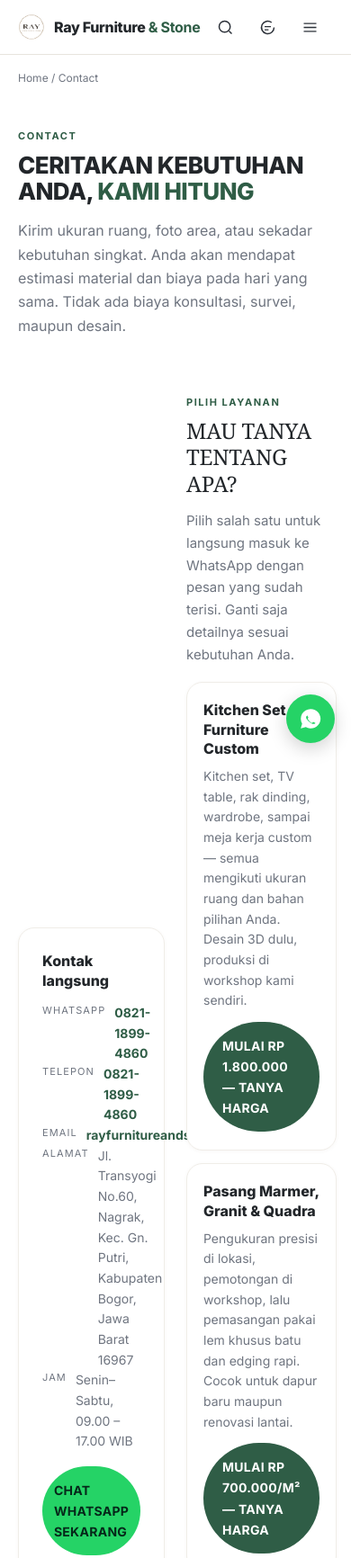
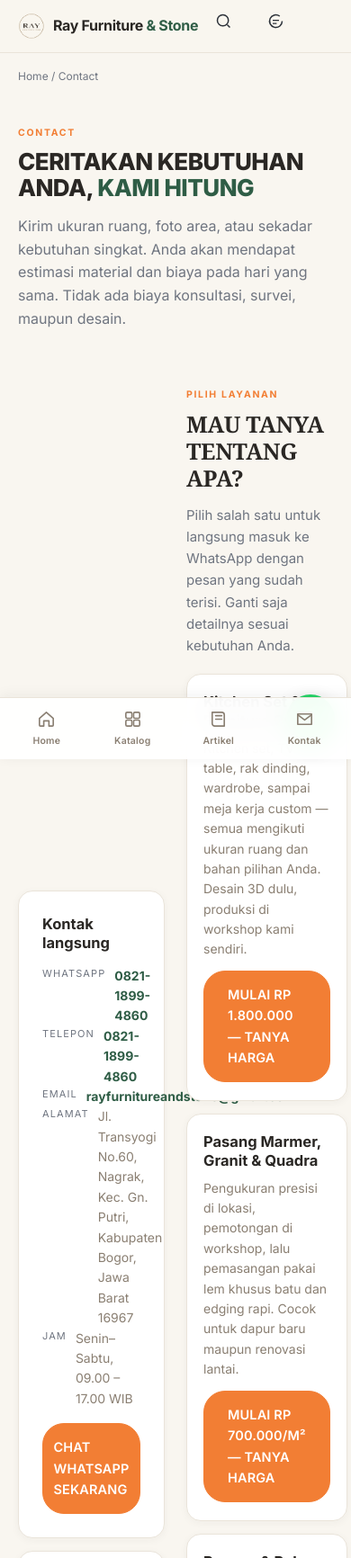
Before and after one commit to rayfurnitureandstone-wq/rayfurniture-and-stone, an Astro site: page /contact in a window 390 px wide. Shown: the top 1732 px of the page at 90% size. Built offline with nearby package versions, Linux system fonts and the light colour scheme; Astro itself is replaced by a stand-in of ours.

Commit message:
mobile app-like UI: terracotta palette, serif headings, bottom tab bar, pill CTAs (desktop untouched)

```diff
--- a/src/layouts/Base.astro
+++ b/src/layouts/Base.astro
@@ -130,5 +130,21 @@ const isOn = (h) => (h === '/' ? path === '/' : path.startsWith(h));
     drawer.addEventListener('click', e => { if (e.target === drawer) shut(); });
     document.addEventListener('keydown', e => { if (e.key === 'Escape') shut(); });
   </script>
+  <!-- Bottom nav: mobile only -->
+  <nav class="mtabbar" aria-label="Navigasi utama mobile">
+    <a href="/" class={isOn('/') ? 'on' : ''} aria-current={isOn('/') ? 'page' : undefined}>
+      <svg viewBox="0 0 24 24"><path d="M4 11l8-7 8 7v8a1 1 0 0 1-1 1h-4v-6H9v6H5a1 1 0 0 1-1-1z"/></svg><span>Home</span>
+    </a>
+    <a href="/top-table/" class={isOn('/top-table/') ? 'on' : ''} aria-current={isOn('/top-table/') ? 'page' : undefined}>
+      <svg viewBox="0 0 24 24"><rect x="4" y="4" width="7" height="7" rx="1.5"/><rect x="13" y="4" width="7" height="7" rx="1.5"/><rect x="4" y="13" width="7" height="7" rx="1.5"/><rect x="13" y="13" width="7" height="7" rx="1.5"/></svg><span>Katalog</span>
+    </a>
+    <a href="/what-news/" class={isOn('/what-news/') ? 'on' : ''} aria-current={isOn('/what-news/') ? 'page' : undefined}>
+      <svg viewBox="0 0 24 24"><path d="M5 4h11a3 3 0 0 1 3 3v13H8a3 3 0 0 1-3-3z"/><path d="M9 8h7M9 12h7"/></svg><span>Artikel</span>
+    </a>
+    <a href="/contact/" class={isOn('/contact/') ? 'on' : ''} aria-current={isOn('/contact/') ? 'page' : undefined}>
+      <svg viewBox="0 0 24 24"><path d="M4 6h16v12H4z"/><path d="m4 7 8 6 8-6"/></svg><span>Kontak</span>
+    </a>
+  </nav>
+
 </body>
 </html>
--- a/src/styles/global.css
+++ b/src/styles/global.css
@@ -310,54 +310,147 @@ details .ans{padding:0 0 16px;color:var(--muted);font-size:13.8px}
 .guarantee-grid span{font-size:12.5px;color:var(--muted);display:block}
 @media (max-width:860px){.guarantee-grid{grid-template-columns:1fr}}
 
-/* ---------- mobile polish (max 560px only, desktop untouched) ---------- */
+/* ============================================================
+   MOBILE APP-LIKE UI — hanya max-width 560px
+   Desktop (>=561px) tidak tersentuh sama sekali.
+   Palet: cream #F9F6F0 / ink #2A2724 / terracotta #F27E34
+   ============================================================ */
+
+/* bottom nav: hidden by default (desktop) */
+.mtabbar{display:none}
+
 @media (max-width:560px){
-  :root{--radius:16px;--radius-lg:22px}
-  body{font-size:15px;line-height:1.65;-webkit-font-smoothing:antialiased}
+  :root{
+    --m-bg:#F9F6F0; --m-ink:#2A2724; --m-accent:#F27E34;
+    --m-white:#FFFFFF; --m-muted:#8A7F72; --m-line:#EAE4DA;
+    --m-serif:"Playfair Display",Georgia,"Times New Roman",serif;
+    --m-sans:"Inter","Segoe UI",system-ui,-apple-system,sans-serif;
+  }
 
-  /* generous breathing room */
-  .wrap{padding-inline:20px}
-  .sec{padding:56px 0}
-  .sec-head{margin-bottom:26px}
-  .sec-head h2{font-size:24px;line-height:1.22;letter-spacing:-.01em;
-    font-family:Georgia,'Times New Roman',serif;font-weight:400}
-  .sec-head .sub-sec{font-size:14.5px;line-height:1.6;margin-top:10px}
-  .eyebrow{font-size:11px;letter-spacing:.14em;margin-bottom:8px}
+  /* canvas + scrollbar hide */
+  html{-webkit-text-size-adjust:100%;scroll-behavior:smooth}
+  body{
+    background:var(--m-bg); color:var(--m-ink);
+    font-family:var(--m-sans); font-size:15px; line-height:1.62;
+    padding-bottom:76px; /* ruang untuk bottom nav */
+    overflow-x:hidden;
+  }
+  body::-webkit-scrollbar,html::-webkit-scrollbar{display:none}
+  body{scrollbar-width:none}
 
-  /* soft, rounded cards everywhere instead of square blocks */
-  .feat,.prod,.cat,.price-card,.guarantee-grid article{
-    border-radius:18px;border:1px solid var(--line-2);
-    padding:20px 18px;box-shadow:0 1px 4px rgba(94,75,57,.045)}
-  .feat h3{font-size:16px;line-height:1.35;margin-bottom:8px}
-  .feat p{font-size:14px;line-height:1.62}
-  .feat-grid,.feat-grid--2,.guarantee-grid,.trust-grid{gap:14px}
+  /* header sticky, glassy */
+  .site-head{
+    position:sticky; top:0; z-index:80;
+    background:rgba(249,246,240,.88);
+    backdrop-filter:saturate(180%) blur(14px);
+    -webkit-backdrop-filter:saturate(180%) blur(14px);
+    border-bottom:1px solid var(--m-line);
+  }
+  .head-bar{height:58px;padding:0 20px;gap:12px}
+  .logo{font-size:16px;font-weight:700;gap:9px}
+  .logo img{width:30px;height:30px}
+  .icon-btn{width:44px;height:44px;min-width:44px}
+  .nav{display:none}
 
-  /* full-width pill buttons read better than tiny stacked ones */
-  .btn{display:inline-flex;align-items:center;justify-content:center;
-    width:100%;min-height:50px;border-radius:999px;padding:14px 20px;
-    font-size:14px;letter-spacing:.02em}
-  .link-more{display:inline-block;padding:8px 0;font-size:14px}
+  /* spacing */
+  .wrap{padding:0 20px}
+  .sec{padding:52px 0}
+  .sec-head{margin-bottom:24px;text-align:left}
+  .eyebrow{font-size:10.5px;letter-spacing:.16em;text-transform:uppercase;
+    color:var(--m-accent);margin-bottom:9px}
 
-  /* images: rounded, no hard corners */
-  .wrap img,.hero-focus img,.two-col img{
-    border-radius:18px;object-fit:cover}
+  /* typography: serif headings, sans body */
+  .h-sec,.sec-head h2{font-family:var(--m-serif);font-weight:600;
+    font-size:25px;line-height:1.2;letter-spacing:-.01em;color:var(--m-ink)}
+  .lead{font-size:15px;line-height:1.6;color:var(--m-muted)}
+  .sub-sec{font-size:14.5px;line-height:1.6;color:var(--m-muted)}
+  .slide-copy h1{font-family:var(--m-serif);font-weight:600;
+    font-size:29px;line-height:1.14;letter-spacing:-.015em;color:var(--m-ink)}
+  .slide-copy .eyebrow{color:var(--m-accent)}
+  .slide-copy{text-align:left;max-width:none}
 
-  /* headline scales down gracefully, no clipping */
-  .h-sec{font-size:24px;line-height:1.22;letter-spacing:-.01em;
-    font-family:Georgia,'Times New Roman',serif;font-weight:400}
-  .slide-copy h1{font-size:27px;line-height:1.18;letter-spacing:-.01em;
-    font-family:Georgia,'Times New Roman',serif;font-weight:400}
-  .slide-copy{text-align:left}
-  .slide-copy .eyebrow{font-size:10.5px}
+  /* white cards, 16px radius, subtle shadow */
+  .feat,.prod,.cat,.price-card,.guarantee-grid article,.trust-grid div{
+    background:var(--m-white); border:1px solid var(--m-line);
+    border-radius:16px; padding:20px 18px;
+    box-shadow:0 2px 10px rgba(42,39,36,.045);
+  }
+  .feat h3{font-size:16.5px;font-weight:700;line-height:1.3;margin-bottom:8px}
+  .feat p{font-size:14px;line-height:1.6;color:var(--m-muted)}
 
-  /* list chips become tidy rows instead of cramped tiles */
+  /* pill buttons, 24px radius, 48px min touch target */
+  .btn{
+    display:inline-flex;align-items:center;justify-content:center;
+    min-height:48px;min-width:44px;padding:14px 26px;
+    border-radius:24px;font-size:14.5px;font-weight:600;letter-spacing:.01em;
+    background:var(--m-accent);color:#fff;border:1px solid var(--m-accent);
+  }
+  .btn--ghost,.btn.ghost,.btn-outline{
+    background:transparent;color:var(--m-ink);border-color:var(--m-line)}
+  .link-more{font-size:14.5px;font-weight:600;color:var(--m-accent);
+    padding:10px 0;display:inline-block}
+
+  /* 2-col product grid, 4:5 images, rounded */
+  .prod-grid{grid-template-columns:1fr 1fr;gap:12px}
+  .prod{padding:0;overflow:hidden;gap:0}
+  .prod-imgwrap{aspect-ratio:4/5;overflow:hidden;border-radius:0}
+  .prod-imgwrap img{width:100%;height:100%;object-fit:cover;
+    border-radius:0;aspect-ratio:auto}
+  .prod .meta{padding:12px 14px 0;font-size:13px;line-height:1.4}
+  .prod .meta b{display:block;font-size:14px;font-weight:700}
+  .prod-actions{padding:8px 14px 14px;display:flex;gap:8px}
+  .prod-actions .btn{flex:1;min-height:40px;padding:10px 8px;
+    font-size:12px;border-radius:20px}
+
+  /* images rounded everywhere */
+  .wrap img,.two-col img,.hero-focus img{border-radius:16px;object-fit:cover}
+
+  /* filter tabs: pills, active black */
+  .tabs{display:inline-flex;gap:8px;max-width:100%;overflow-x:auto;
+    background:transparent;padding:0 0 6px;border-radius:0;
+    scrollbar-width:none;-webkit-overflow-scrolling:touch}
+  .tabs::-webkit-scrollbar{display:none}
+  .tabs button{
+    flex:0 0 auto;border-radius:24px;padding:10px 18px;font-size:13px;
+    font-weight:600;white-space:nowrap;min-height:44px;
+    background:transparent;color:var(--m-ink);
+    border:1px solid var(--m-line);cursor:pointer}
+  .tabs button[aria-selected="true"],.tabs button.on,.tabs button.active{
+    background:var(--m-ink);color:#fff;border-color:var(--m-ink)}
+
   .chips{grid-template-columns:1fr;gap:10px}
-  .chips li{border-radius:14px;padding:14px 16px}
+  .chips li{background:var(--m-white);border:1px solid var(--m-line);
+    border-radius:16px;padding:14px 16px;box-shadow:0 2px 10px rgba(42,39,36,.04)}
 
-  .tabs{border-radius:999px;padding:6px;gap:4px;background:var(--cream);
-    display:inline-flex;max-width:100%;overflow-x:auto}
-  .tabs button{border-radius:999px;padding:9px 16px;font-size:12px}
+  .guarantee-grid{grid-template-columns:1fr;gap:12px}
+  .feat-grid,.feat-grid--2,.trust-grid{grid-template-columns:1fr;gap:14px}
 
-  .site-foot{padding:48px 0 32px}
-  .foot-grid{gap:28px}
+  .site-foot{padding:44px 0 28px;background:#fff;border-top:1px solid var(--m-line)}
+  .foot-grid{grid-template-columns:1fr;gap:26px}
+
+  /* === bottom nav (fixed, app-like) === */
+  .mtabbar{
+    display:flex;position:fixed;left:0;right:0;bottom:0;z-index:90;
+    background:rgba(255,255,255,.94);
+    backdrop-filter:saturate(180%) blur(14px);
+    -webkit-backdrop-filter:saturate(180%) blur(14px);
+    border-top:1px solid var(--m-line);
+    box-shadow:0 -2px 14px rgba(42,39,36,.06);
+    padding:6px 4px calc(6px + env(safe-area-inset-bottom));
+  }
+  .mtabbar a{
+    flex:1;display:flex;flex-direction:column;align-items:center;
+    justify-content:center;gap:4px;min-height:56px;
+    color:var(--m-muted);font-size:10.5px;font-weight:600;
+    letter-spacing:.02em;text-align:center;padding:6px 2px}
+  .mtabbar a svg{width:23px;height:23px;fill:none;stroke:currentColor;
+    stroke-width:1.7;stroke-linecap:round;stroke-linejoin:round}
+  .mtabbar a.on{color:var(--m-ink)}
+  .mtabbar a.on svg{stroke-width:2.2}
+
+  /* hide desktop-only chrome on mobile */
+  .head-tools .burger{display:none}
 }
+
+/* desktop guard */
+@media (min-width:561px){.mtabbar{display:none !important}}
```
